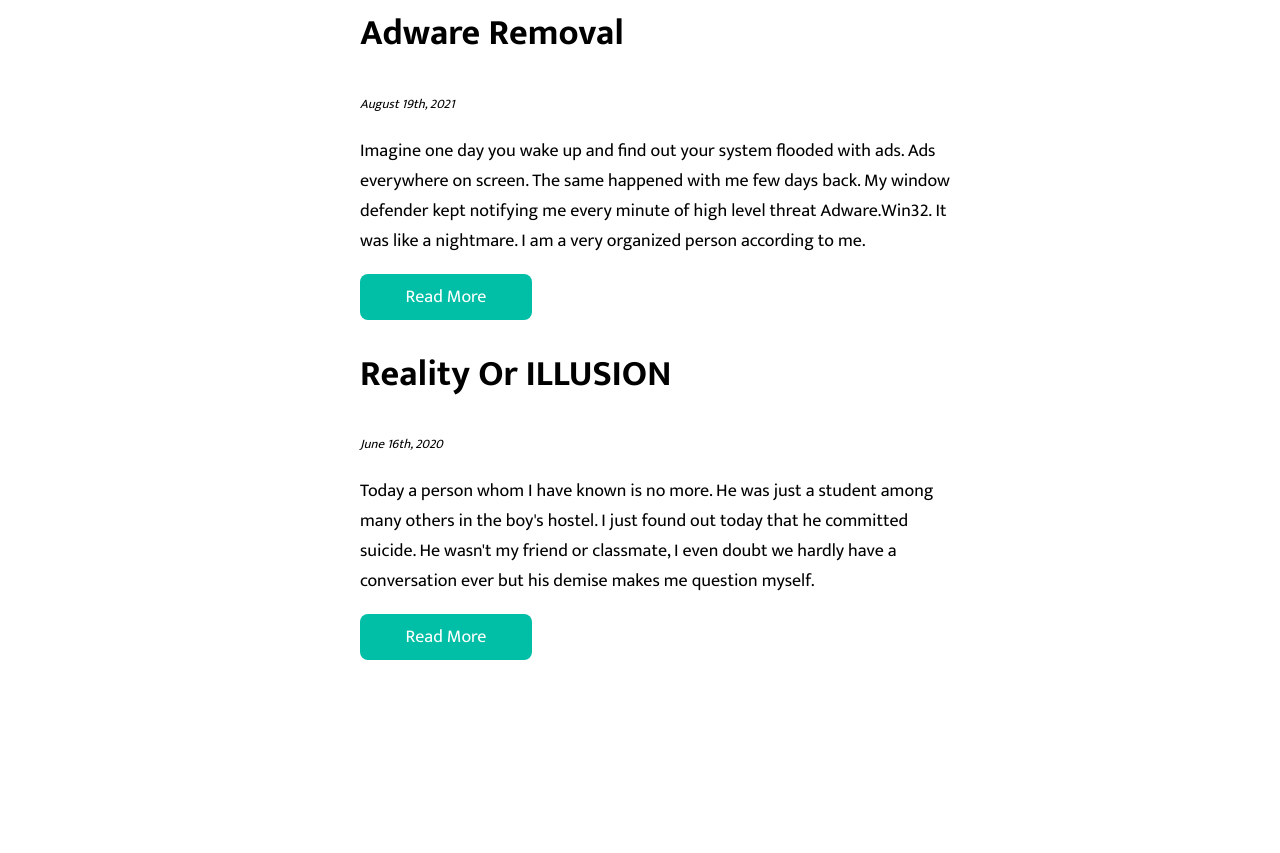
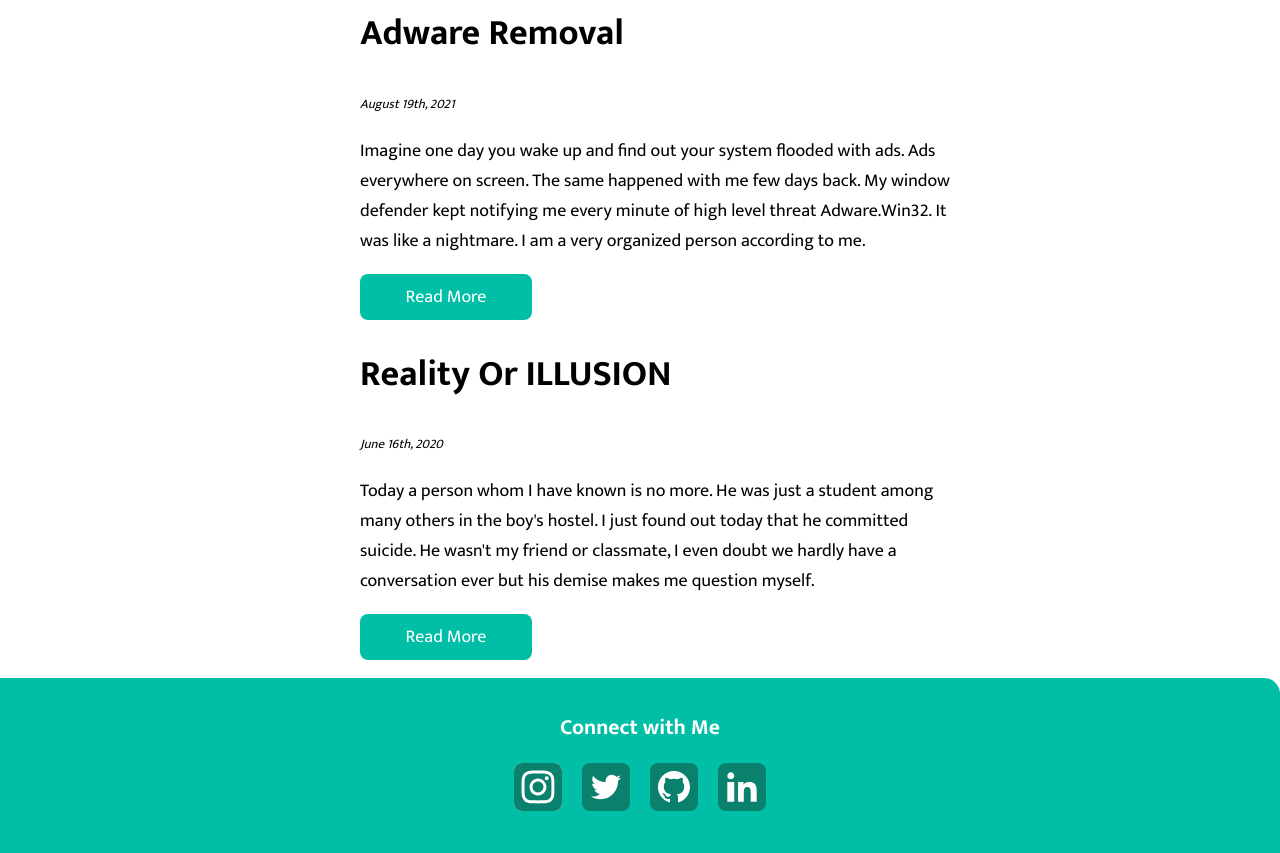
Before and after one commit to xii-vi/portfolio, a plain HTML site: page blogs.html in a window 1280 px wide. Shown: the part 619-1472 px from the top of the page. Before the commit the page ends 1297 px from the top, so only its background shows below. Drawn offline with Linux system fonts and the light colour scheme.

Commit message:
added footer
added footer to other pages

```diff
--- a/blogs.html
+++ b/blogs.html
@@ -57,6 +57,30 @@
 
     </ul>
 
+    <footer class="footer">
+
+        <div class="footer-heading">Connect with Me</div>
+        <ul class="list-non-bullet">
+
+            <li class="list-item-inline">
+                <a href="https://www.instagram.com/xii.vi.mcmxcvii"><img alt="github" src="images/ist.svg" style="width: 48px; height: 48px; object-fit: cover; background-color: white; border-radius: .5rem;"></a>
+            </li>
+
+            <li class="list-item-inline">
+                <a href="https://twitter.com/jzzrht"><img alt="twitter" src="images/twt.svg" style="width: 48px; height: 48px; object-fit: cover;border-radius: .5rem;"></a>
+            </li>
+
+            <li class="list-item-inline">
+                <a href="https://github.com/xii-vi"><img alt="github" src="images/github.svg" style="width: 48px; height: 48px; object-fit: cover;border-radius: .5rem;"></a>
+            </li>
+
+            <li class="list-item-inline">
+                <a href="https://www.linkedin.com/in/rohit-abhishek"><img alt="linkedin" src="images/lkd.svg" style="width: 48px; height: 48px; object-fit: cover; align-self: auto;border-radius: .5rem;"></a>
+            </li>
+
+        </ul>
+    </footer>
+
 
 </body>
 
```
Also changed, not shown: projects.html (+24 -0 lines).
